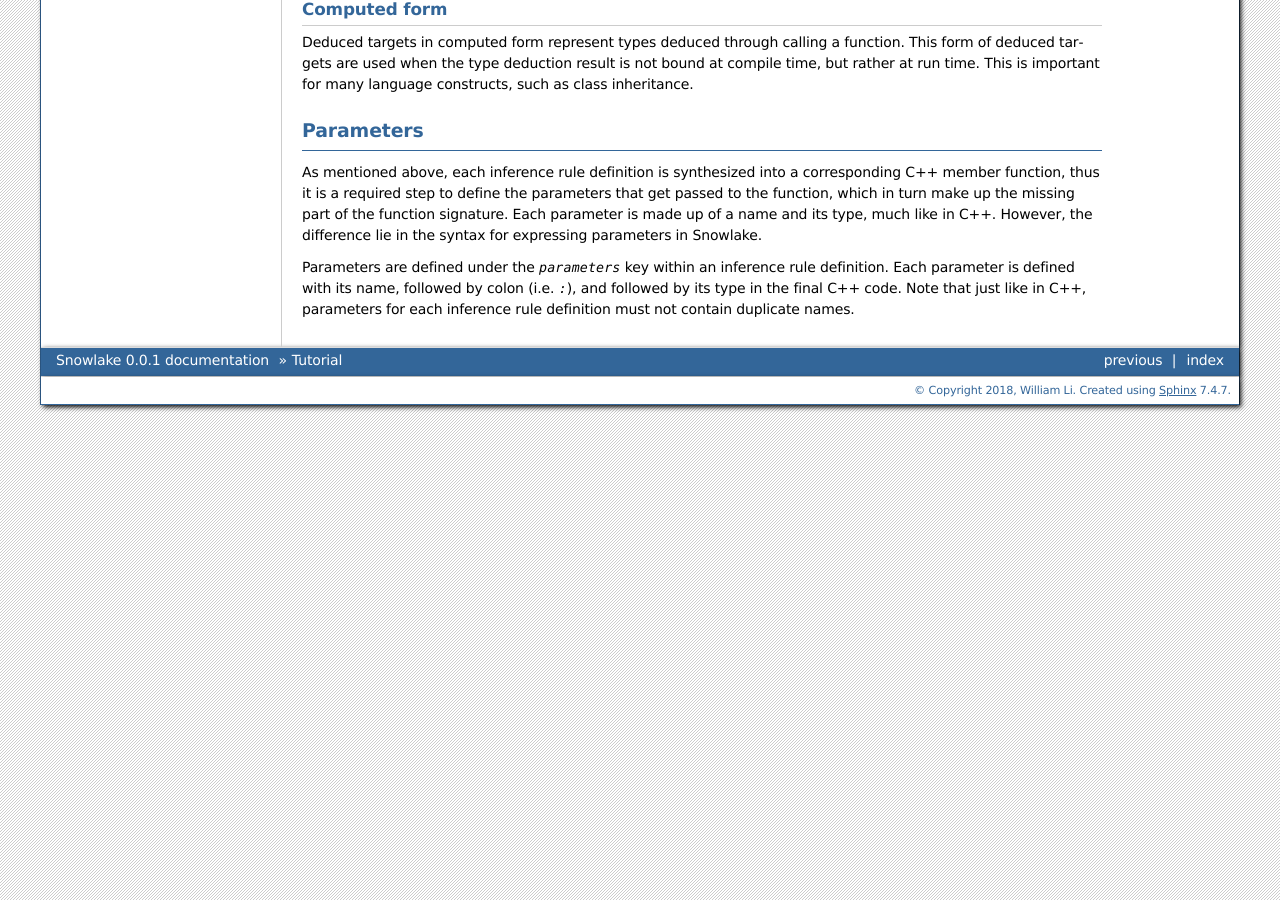
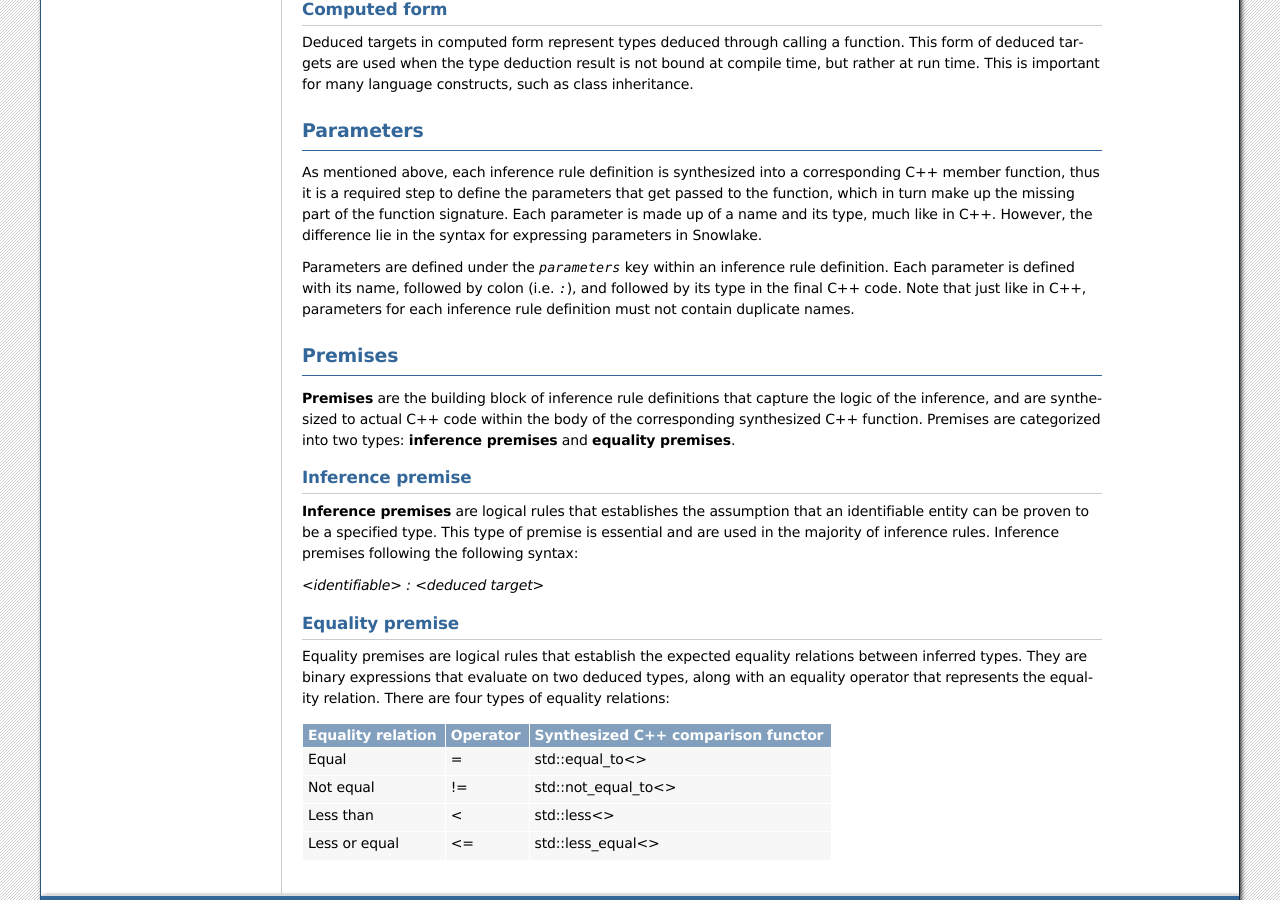
Before and after one commit to libcxx/Snowlake, a Sphinx documentation site: the page built from docs/source/tutorial.rst, in a window 1280 px wide and 900 px high, scrolled down 1831 px. Built offline with Sphinx 7.4.7, drawn with Linux system fonts in a browser that asks for light colours; some of the changed text lies outside the part shown.

Commit message:
Add "Premises" section [ci skip]

```diff
--- a/docs/source/tutorial.rst
+++ b/docs/source/tutorial.rst
@@ -161,3 +161,45 @@ rule definition. Each parameter is defined with its name, followed by
 colon (i.e. `:`), and followed by its type in the final C++ code.
 Note that just like in C++, parameters for each inference rule definition
 must not contain duplicate names.
+
+
+Premises
+########
+
+**Premises** are the building block of inference rule definitions that
+capture the logic of the inference, and are synthesized to actual C++
+code within the body of the corresponding synthesized C++ function.
+Premises are categorized into two types: **inference premises**
+and **equality premises**.
+
+
+Inference premise
+*****************
+
+**Inference premises** are logical rules that establishes the assumption
+that an identifiable entity can be proven to be a specified type.
+This type of premise is essential and are used in the majority of inference
+rules. Inference premises following the following syntax:
+
+*<identifiable> : <deduced target>*
+
+
+Equality premise
+****************
+
+Equality premises are logical rules that establish the expected equality
+relations between inferred types. They are binary expressions that evaluate
+on two deduced types, along with an equality operator that represents the
+equality relation. There are four types of equality relations:
+
++-------------------+----------+------------------------------------+
+| Equality relation | Operator | Synthesized C++ comparison functor |
++===================+==========+====================================+
+|   Equal           |    =     |           std::equal_to<>          |
++-------------------+----------+------------------------------------+
+|   Not equal       |    !=    |           std::not_equal_to<>      |
++-------------------+----------+------------------------------------+
+|   Less than       |    <     |           std::less<>              |
++-------------------+----------+------------------------------------+
+|   Less or equal   |    <=    |           std::less_equal<>        |
++-------------------+----------+------------------------------------+
```
